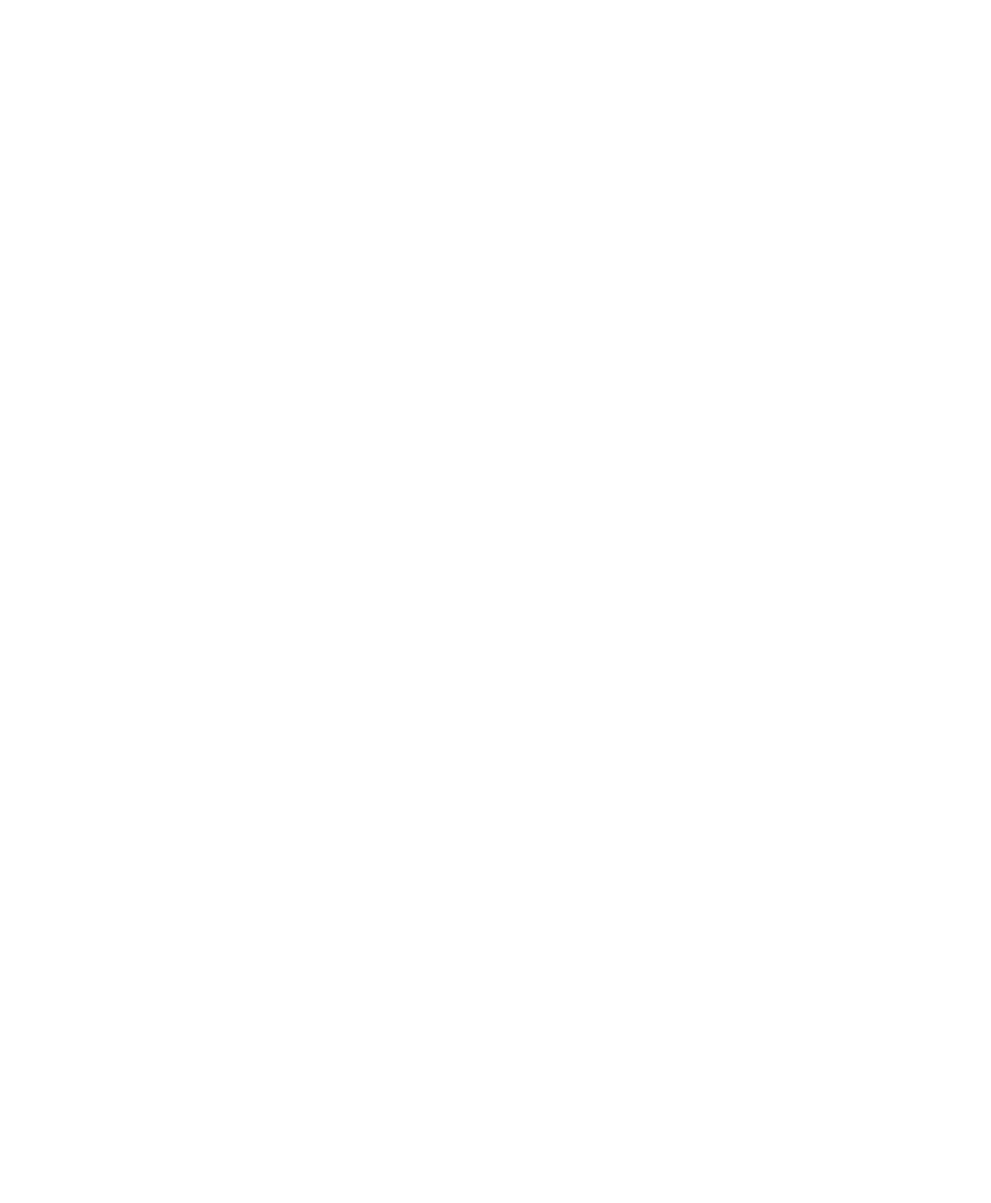
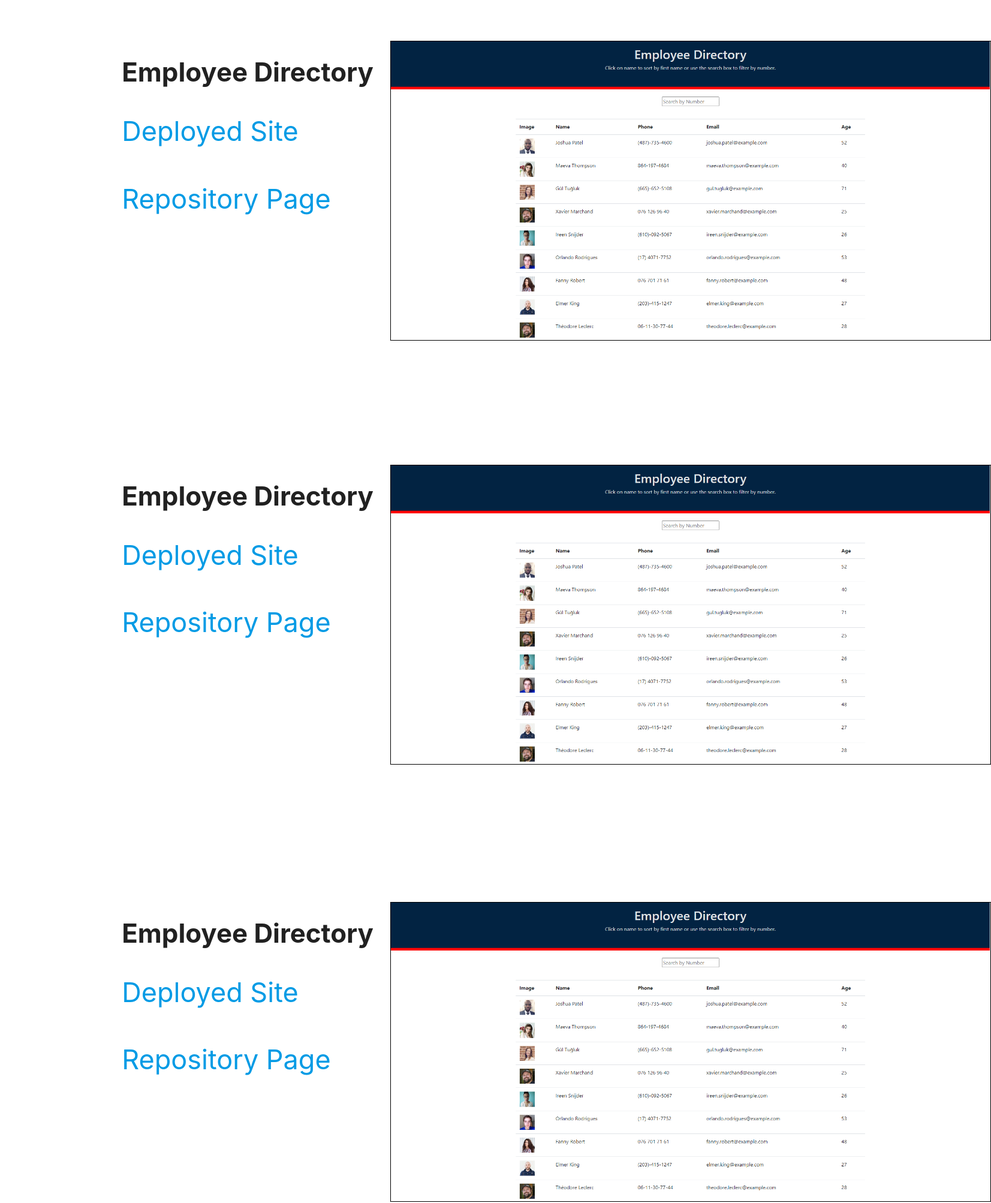
Before and after one commit to xdanielmtz/react-portfolio, a React (Create React App) app: page /portfolio in a window 1280 px wide. Shown: the part 86-2092 px from the top of the page at 60% size, 1653 px wide, since content can reach past the window. Before the commit the page ends 800 px from the top, so only its background shows below. Built offline with nearby package versions, Linux system fonts and the light colour scheme.

Commit message:
added one project to display in the portfolio page

```diff
--- a/src/pages/Portfolio/Portfolio.jsx
+++ b/src/pages/Portfolio/Portfolio.jsx
@@ -1,11 +1,81 @@
-import React from 'react';
+import React from "react";
+import empDir from "./employee-directory-ss.png"
+import "./portfolio.css"
 
 const Portfolio = () => {
-    return (
-        <div>
-            This is my portfolio Page.
+  return (
+    <>
+    <br/>
+    <br/>
+    <br/>
+    <br/>
+      <div className="container">
+        <div className="row">
+          <div className="col s6">
+              <h3 style={{ fontWeight: "bold" }}>Employee Directory</h3>
+              <br/>
+              <a className="linkTag" href="https://xdanielmtz.github.io/employee-directory/">Deployed Site</a>
+              <br/>
+              <br/>
+              <br/>
+              <a className="linkTag" href="https://xdanielmtz.github.io/employee-directory/">Repository Page</a>
+          </div>
+          <div className="col s6">
+              <img src={empDir} alt="blah" height="500px" style={{border:"1px solid #000000"}} />
+          </div>
         </div>
-    );
+      </div>
+      <br/>
+      <br/>
+      <br/>
+      <br/>
+      <br/>
+      <br/>
+      <br/>
+      <br/>
+      <div className="container">
+        <div className="row">
+          <div className="col s6">
+              <h3 style={{ fontWeight: "bold" }}>Employee Directory</h3>
+              <br/>
+              <a className="linkTag" href="https://xdanielmtz.github.io/employee-directory/">Deployed Site</a>
+              <br/>
+              <br/>
+              <br/>
+              <a className="linkTag" href="https://xdanielmtz.github.io/employee-directory/">Repository Page</a>
+          </div>
+          <div className="col s6">
+              <img src={empDir} alt="blah" height="500px" style={{border:"1px solid #000000"}} />
+          </div>
+        </div>
+      </div>
+      <br/>
+      <br/>
+      <br/>
+      <br/>
+      <br/>
+      <br/>
+      <br/>
+      <br/>
+      <br/>
+      <div className="container">
+        <div className="row">
+          <div className="col s6">
+              <h3 style={{ fontWeight: "bold" }}>Employee Directory</h3>
+              <br/>
+              <a className="linkTag" href="https://xdanielmtz.github.io/employee-directory/">Deployed Site</a>
+              <br/>
+              <br/>
+              <br/>
+              <a className="linkTag" href="https://xdanielmtz.github.io/employee-directory/">Repository Page</a>
+          </div>
+          <div className="col s6">
+              <img src={empDir} alt="blah" height="500px" style={{border:"1px solid #000000"}} />
+          </div>
+        </div>
+      </div>
+    </>
+  );
 };
 
 export default Portfolio;
--- /dev/null
+++ b/src/pages/Portfolio/portfolio.css
@@ -0,0 +1,3 @@
+.linkTag{
+    font-size: 3rem;
+}
```
Also changed, not shown: src/pages/Portfolio/employee-directory-ss.png (added), 1 other file (tests, documents, lock files or other folders).
